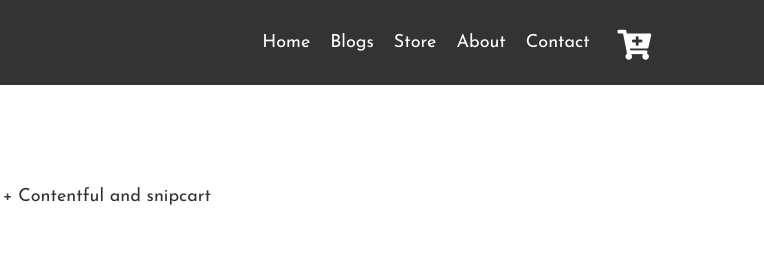
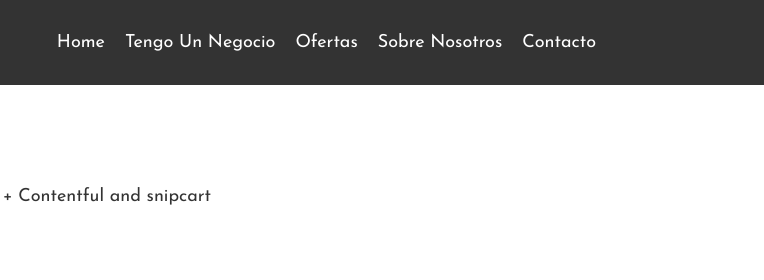
Before and after one commit to varrtto/confluencia-solidaria, a Gatsby site: page /about in a window 1280 px wide. Shown: the top 280 px of the page, 516-1280 px from the left. Built offline with nearby package versions, Linux system fonts and the light colour scheme; Gatsby itself is replaced by a stand-in of ours.

Commit message:
Header and config changes

```diff
--- a/gatsby-config.js
+++ b/gatsby-config.js
@@ -36,8 +36,8 @@ module.exports = {
     {
       resolve: "gatsby-source-contentful",
       options: {
-        spaceId,
-        accessToken
+        spaceId: `80yr746demjg`,
+        accessToken: `3Gsq-fudPzeki1GoIOTVVUWolMTqb6p2WBOwSIjT7ZU`
       }
     },
     {
--- a/src/components/header.js
+++ b/src/components/header.js
@@ -25,23 +25,23 @@ const Header = ({ siteTitle }) => (
                 <Link className="nav-link" to="/">Home</Link>
               </li>
               <li className="nav-item">
-                <Link className="nav-link" to="/blogs">Blogs</Link>
+                <Link className="nav-link" to="/blogs">Tengo Un Negocio</Link>
               </li>
               <li className="nav-item">
-                <Link className="nav-link" to="/store">Store</Link>
+                <Link className="nav-link" to="/store">Ofertas</Link>
               </li>
               <li className="nav-item">
-                <Link className="nav-link" to="/about">About</Link>
+                <Link className="nav-link" to="/about">Sobre Nosotros</Link>
               </li>
               <li className="nav-item">
-                <Link className="nav-link" to="/contact-us">Contact</Link>
+                <Link className="nav-link" to="/contact-us">Contacto</Link>
               </li>
             </ul>
-            <div className="header-cart">
+            {/* </nav>div className="header-cart">
               <Link className="Header__summary snipcart-summary snipcart-checkout" to="#">
                 <i className="fas fa-cart-plus"></i>
               </Link>
-            </div>
+            </div> */}
           </nav>
         </div>
       </div>
```
